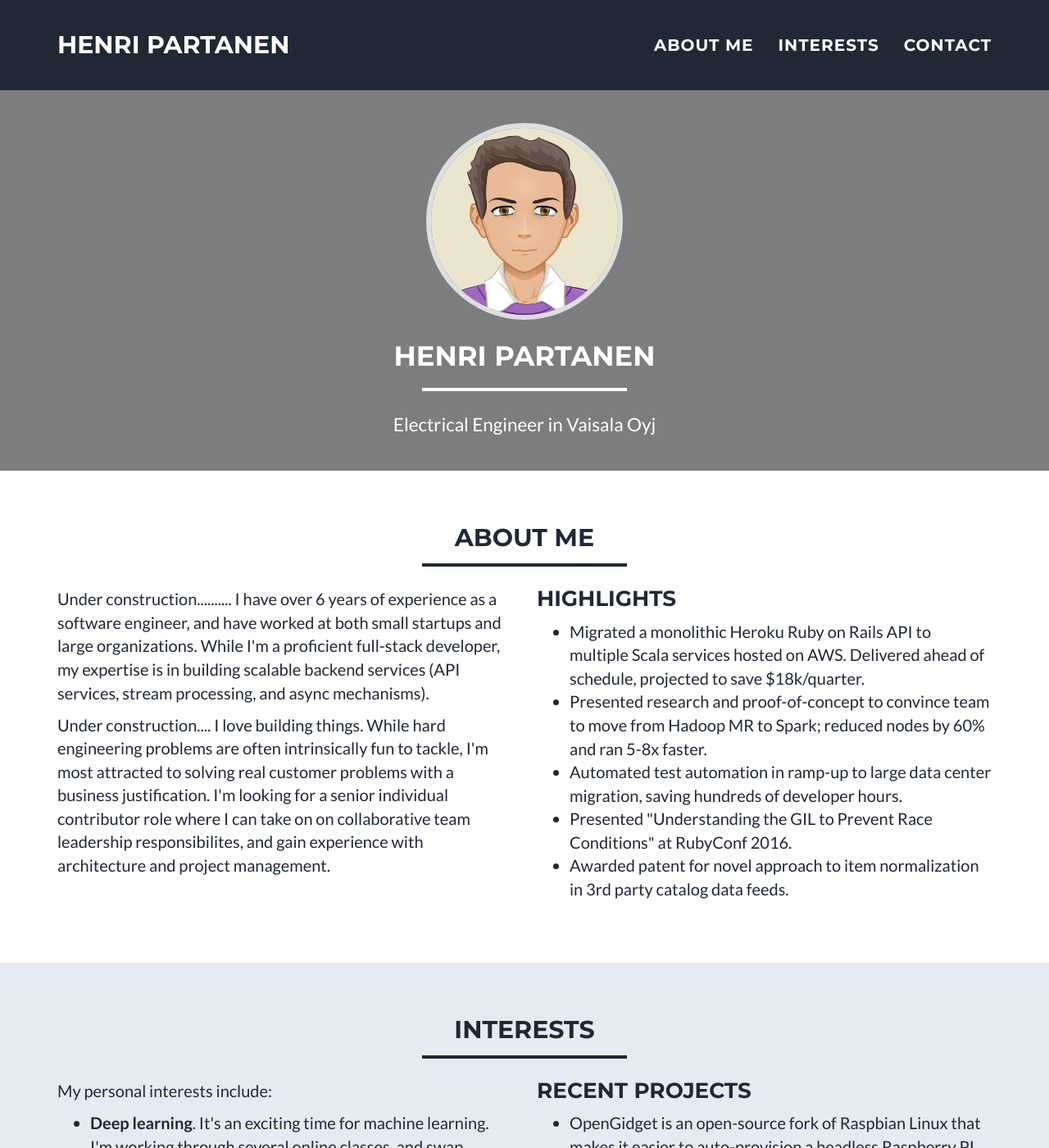
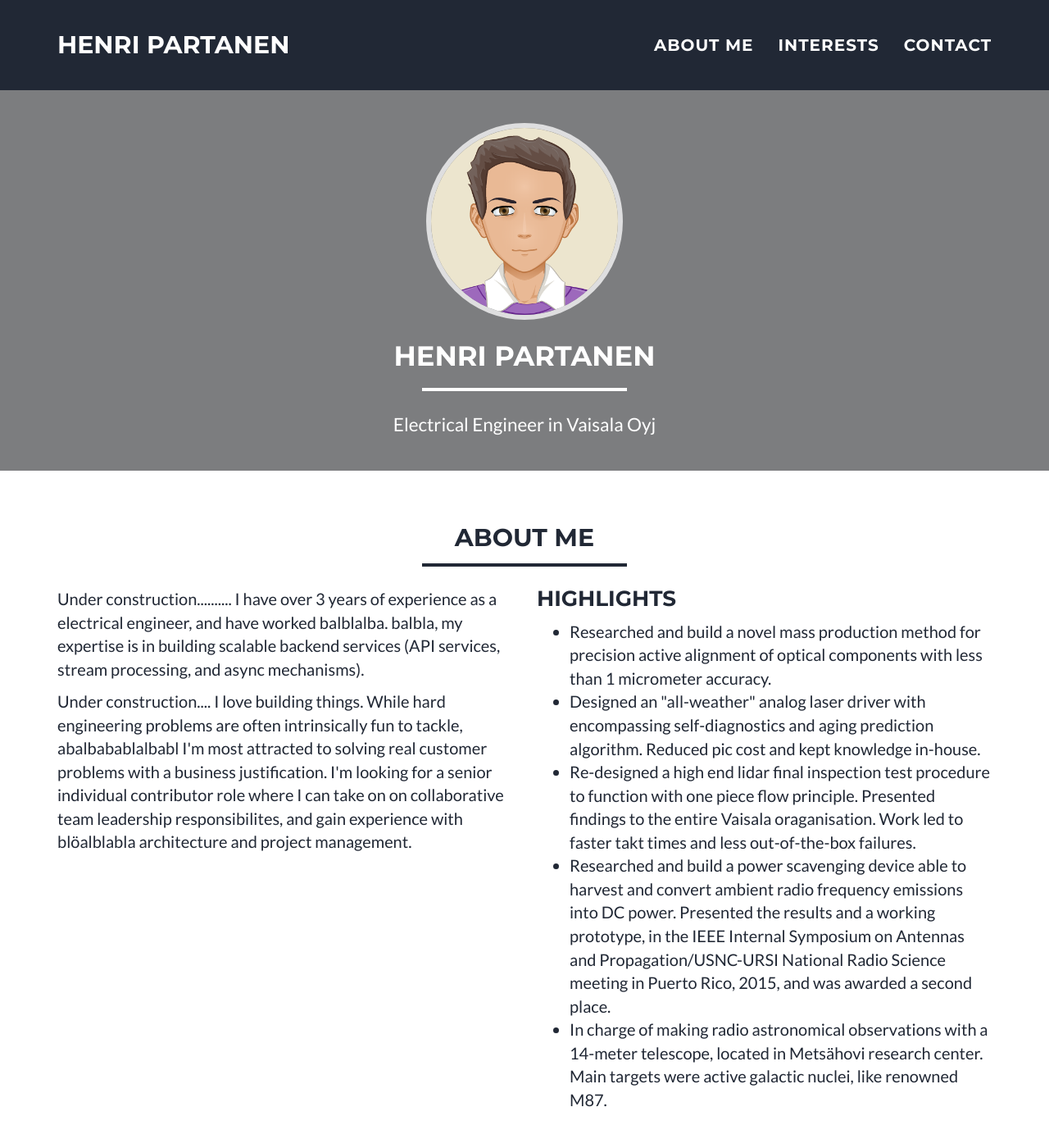
Before and after one commit to lifeofhenri/lifeofhenri.github.io, a Jekyll site: the page built from index.html, in a window 1280 px wide and 1400 px high. Shown: the whole window at 82% size. Built offline with Jekyll 4.4.1, drawn with Linux system fonts in a browser that asks for light colours.

Commit message:
Update about_me.html

```diff
--- a/_includes/about_me.html
+++ b/_includes/about_me.html
@@ -10,19 +10,18 @@
 	    <div class="col-sm-6">
     		<p>
 			Under construction..........
-            I have over 6 years of experience as a software engineer, and have worked
-            at both small startups and large organizations. While I'm a proficient full-stack
-            developer, my expertise is in building scalable backend services (API services, stream processing,
+            I have over 3 years of experience as a electrical engineer, and have worked
+            balblalba. balbla, my expertise is in building scalable backend services (API services, stream processing,
             and async mechanisms).
         </p>
         <p>
 
            Under construction....
 		   I love building things.
-           While hard engineering problems are often intrinsically fun to tackle,
+           While hard engineering problems are often intrinsically fun to tackle, abalbabablalbabl
            I'm most attracted to solving real customer problems with a business justification.
            I'm looking for a senior individual contributor role where I can take on on collaborative
-           team leadership responsibilites, and gain experience with
+           team leadership responsibilites, and gain experience with blöalblabla
            architecture and project management.
         </p>
       </div>
@@ -30,18 +29,19 @@
 		    <h3 style="margin-top:0;">Highlights</h3>
 		    <ul>
     			<li>
-            Migrated a monolithic Heroku Ruby on Rails API to multiple Scala
-            services hosted on AWS. Delivered ahead of schedule, projected to save $18k/quarter.
+            Researched and build a novel mass production method for precision active alignment
+			of optical components with less than 1 micrometer accuracy.
     			</li>
           <li>
-            Presented research and proof-of-concept to convince team to move from Hadoop MR to Spark; reduced nodes by 60% and ran 5-8x faster.
+            Designed an "all-weather" analog laser driver with encompassing self-diagnostics and aging prediction algorithm. Reduced pic cost and kept knowledge in-house.
           <li>
-            Automated test automation in ramp-up to large data center migration, saving hundreds of developer hours.
+            Re-designed a high end lidar final inspection test procedure to function with one piece flow principle. Presented findings to the entire Vaisala oraganisation. Work led to faster takt times and less out-of-the-box failures.
     			<li>
-            Presented "Understanding the GIL to Prevent Race Conditions" at RubyConf 2016.
+            Researched and build a power scavenging device able to harvest and convert ambient radio frequency emissions into DC power. Presented the results and a working prototype,
+			in the IEEE Internal Symposium on Antennas and Propagation/USNC-URSI National Radio Science meeting in Puerto Rico, 2015, and was awarded a second place.
     			</li>
     			<li>
-            Awarded patent for novel approach to item normalization in 3rd party catalog data feeds.
+            In charge of making radio astronomical observations with a 14-meter telescope, located in Metsähovi research center. Main targets were active galactic nuclei, like renowned M87.
     			</li>
 		    </ul>
 	    </div>
```
